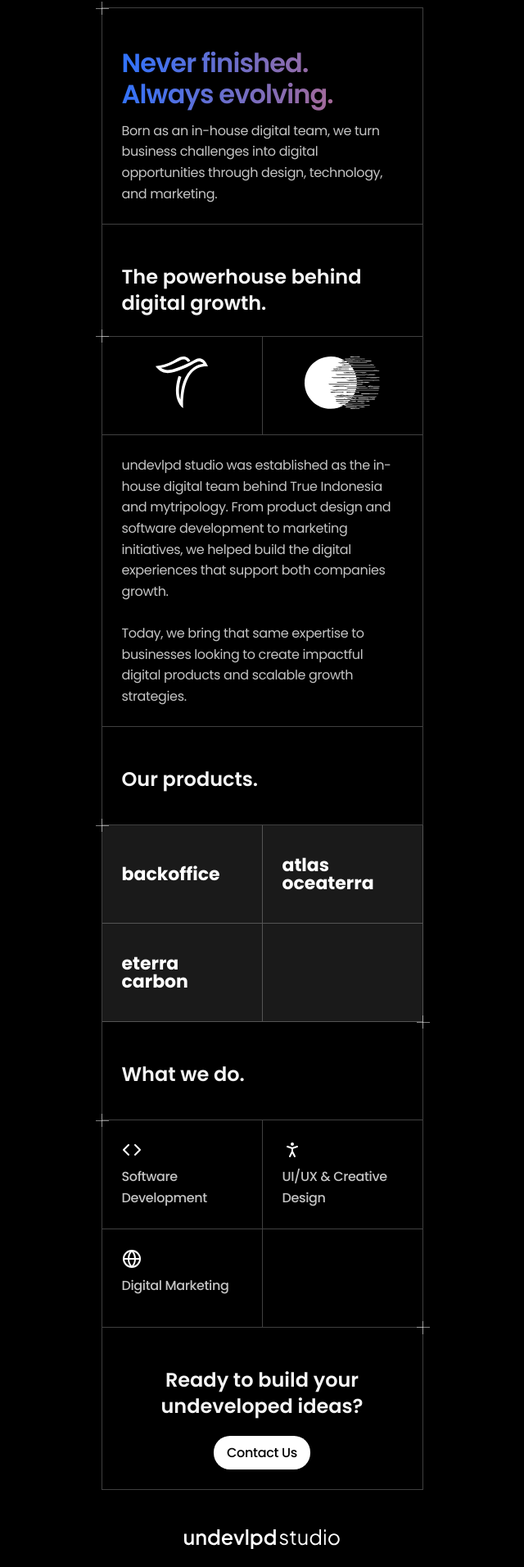
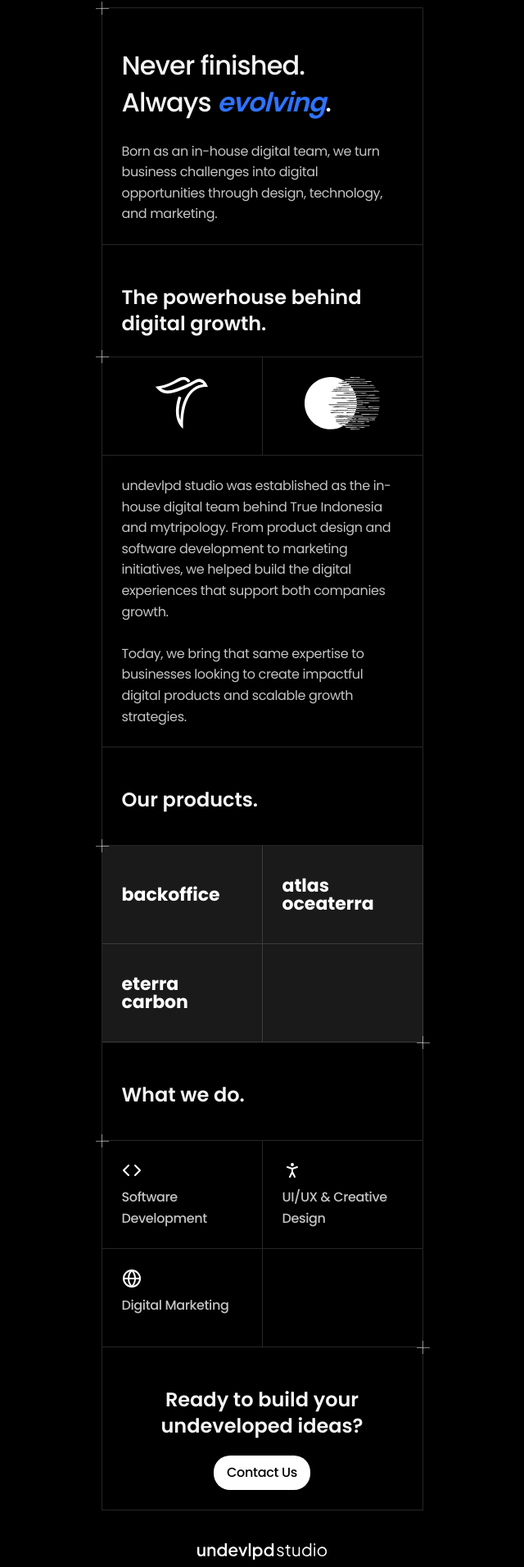
Before and after one commit to ardodeardo-undevlpdstudio/undevlpdstudio, a Next.js app: page / in a window 1280 px wide. Shown: the part 75-1987 px from the top of the page at 82% size, without its empty margins (320-960 px from the left). Built offline with nearby package versions, Linux system fonts and the light colour scheme.

Commit message:
chore: color

```diff
--- a/app/(home)/hero.tsx
+++ b/app/(home)/hero.tsx
@@ -8,10 +8,16 @@
       <div className="container mx-auto">
         <Cell border={"all"} padding={"heading"}>
           <Asterisk></Asterisk>
-          <h1 className="text-[32px] font-semibold leading-[120%] tracking-[-0.88px] bg-[linear-gradient(99deg,_#2F73FF_0%,_#CA6677_100%)] bg-clip-text text-transparent">
-            Never finished. Always evolving.
+
+          <h1 className="text-[32px] text-[#F5F5F5] font-medium leading-[140%] tracking-[-0.88px]">
+            Never finished. <br />
+            Always{" "}
+            <span className="font-semibold italic text-[#2F73FF]">
+              evolving
+            </span>
+            .
           </h1>
-          <Paragraph className="mt-3">
+          <Paragraph className="mt-6">
             Born as an in-house digital team, we turn business challenges into
             digital opportunities through design, technology, and marketing.
           </Paragraph>
--- a/app/components/Cell/index.tsx
+++ b/app/components/Cell/index.tsx
@@ -2,7 +2,7 @@
 import { cva, type VariantProps } from "class-variance-authority";
 import { cn } from "@/lib/utils";
 
-const cellVariants = cva("relative min-h-[120px] border-white/25", {
+const cellVariants = cva("relative min-h-[120px] border-white/15", {
   variants: {
     padding: {
       default: "p-6",
--- a/app/components/Footer/index.tsx
+++ b/app/components/Footer/index.tsx
@@ -2,7 +2,7 @@
 
 function Footer() {
   return (
-    <footer id="c-footer" className="py-12">
+    <footer id="c-footer" className="py-10">
       <div className="container mx-auto">
         <div className="space-y-6">
           <svg
@@ -11,7 +11,7 @@
             height="32"
             viewBox="0 0 253 32"
             fill="none"
-            className="w-auto h-5 lg:h-6 mx-auto"
+            className="w-auto h-5 mx-auto"
           >
             <path
               d="M6.82113 25.7137C5.46137 25.7137 4.26878 25.4127 3.24338 24.8109C2.21798 24.1867 1.4155 23.3285 0.835923 22.2362C0.278641 21.1216 0 19.8398 0 18.3908V7.22257H3.77837V18.0564C3.77837 18.8812 3.94556 19.6057 4.27993 20.2299C4.6143 20.8541 5.08241 21.3445 5.68428 21.7011C6.28614 22.0355 6.97717 22.2027 7.75737 22.2027C8.55985 22.2027 9.26203 22.0244 9.86389 21.6677C10.4658 21.311 10.9339 20.8095 11.2682 20.163C11.6249 19.5165 11.8032 18.7586 11.8032 17.8892V7.22257H15.5482V25.3124H11.9704V21.768L12.3717 22.2362C11.9481 23.3507 11.246 24.209 10.2651 24.8109C9.28432 25.4127 8.13632 25.7137 6.82113 25.7137Z"
```
